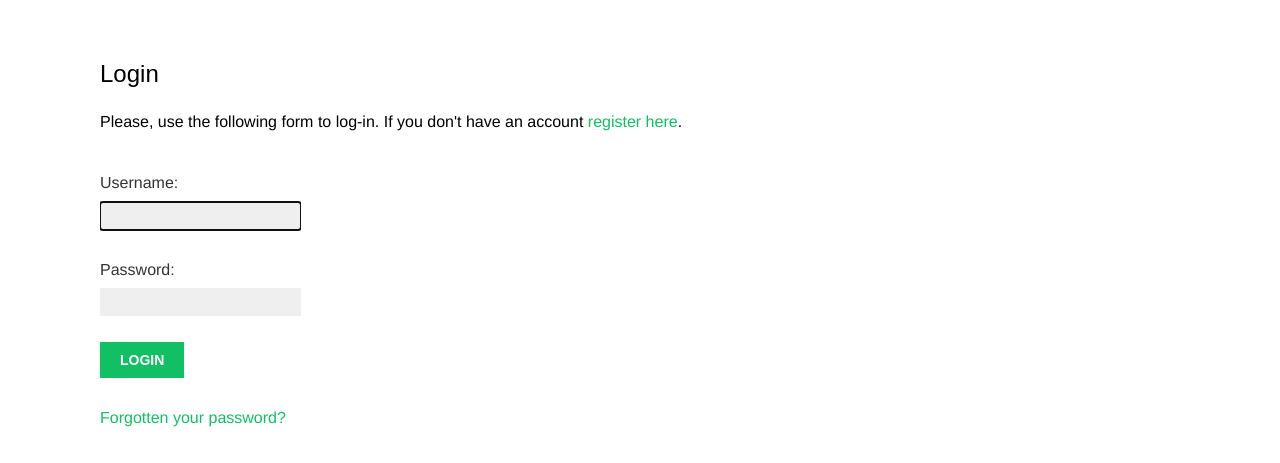
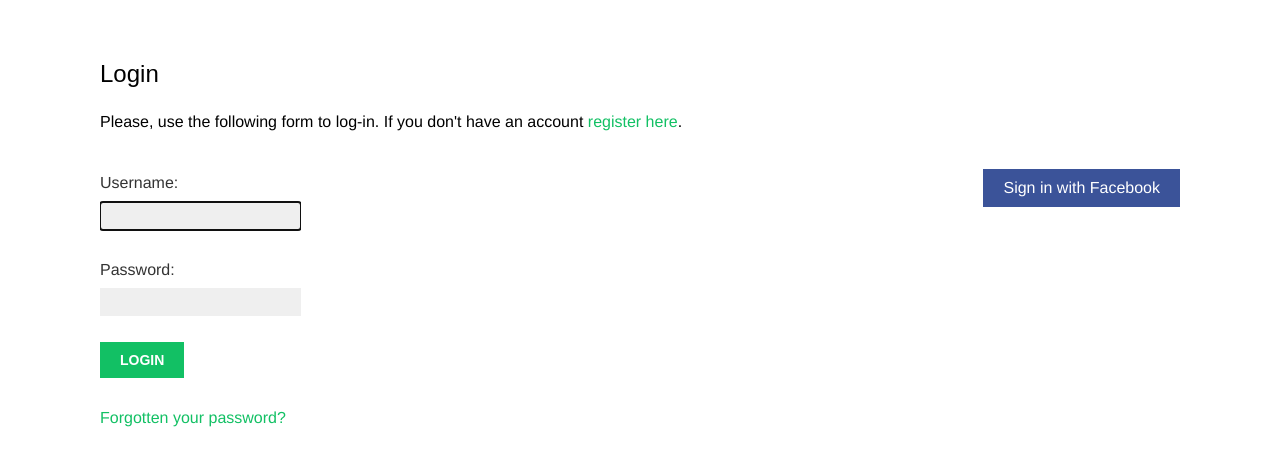
Before and after one commit to mohammed-manahi/memories, a Django app: page /account/login/ in a window 1280 px wide. Shown: the part 47-510 px from the top of the page. Run offline with Django 4.2, Linux system fonts and the light colour scheme; some web fonts are replaced.

Commit message:
Implement facebook oauth login using social django

```diff
--- a/account/templates/registration/login.html
+++ b/account/templates/registration/login.html
@@ -29,4 +29,13 @@
             </a>
         </p>
     </div>
+    <div class="social">
+        <ul>
+            <li class="facebook">
+                <a href="{% url "social:begin" "facebook" %}">
+                    Sign in with Facebook
+                </a>
+            </li>
+        </ul>
+    </div>
 {% endblock %}
--- a/memories/settings.py
+++ b/memories/settings.py
@@ -152,4 +152,10 @@ AUTHENTICATION_BACKENDS = [
     'django.contrib.auth.backends.ModelBackend',
     # Custom authentication backend to allow logging in using email
     'account.authentication.EmailAuthBackend',
+    # Facebook oauth backend
+    'social_core.backends.facebook.FacebookOAuth2',
 ]
+
+# Define facebook authentication credentials
+SOCIAL_AUTH_FACEBOOK_KEY = str(os.getenv('SOCIAL_AUTH_FACEBOOK_KEY'))
+SOCIAL_AUTH_FACEBOOK_SECRET = str(os.getenv('SOCIAL_AUTH_FACEBOOK_SECRET'))
```
